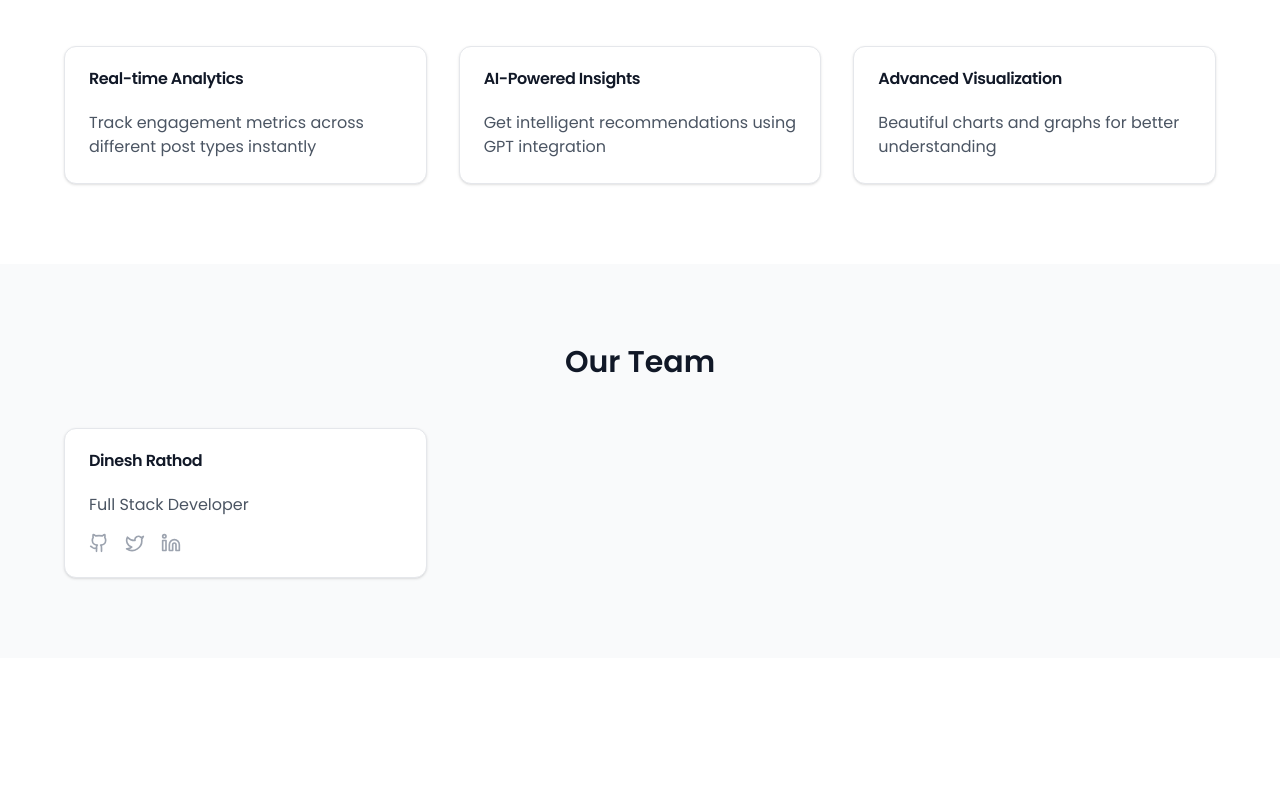
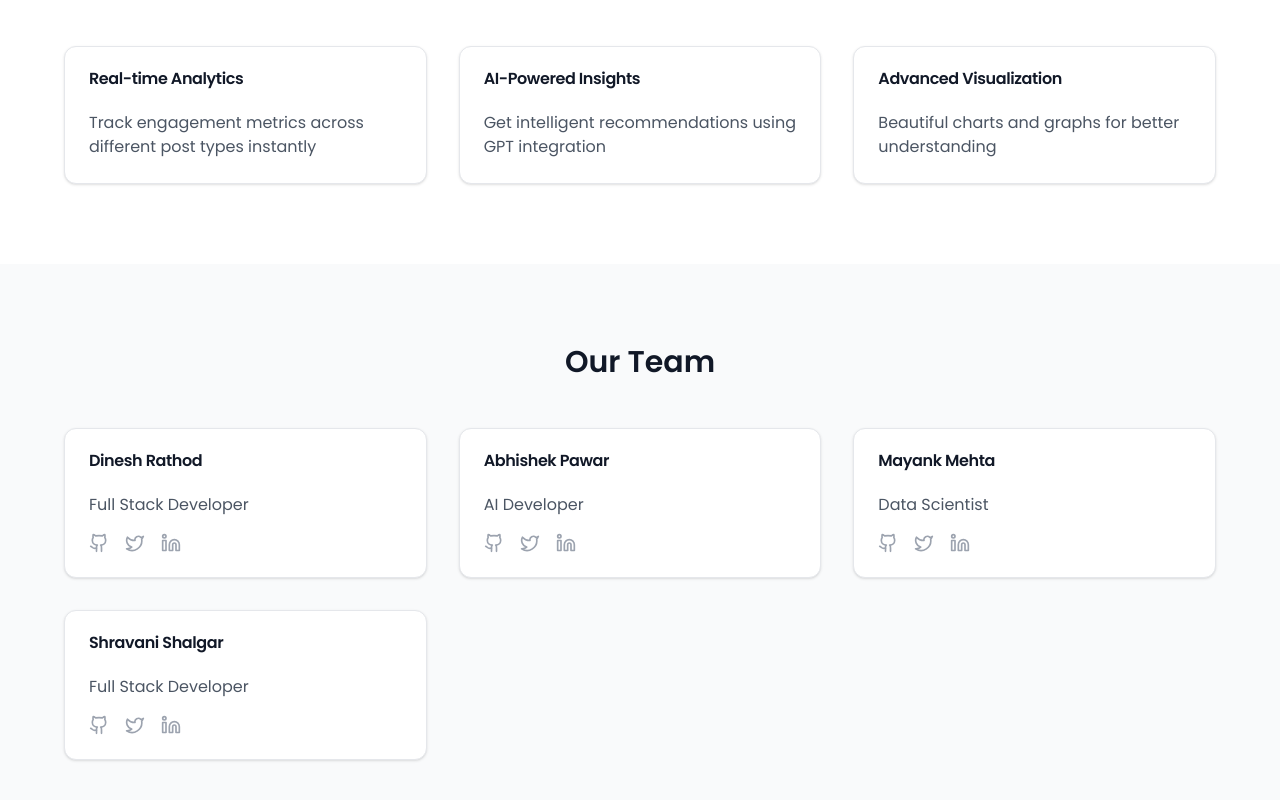
Before and after one commit to Abhishek-03113/EngageIQ, a Next.js app in the folder social_analysis/: page / in a window 1280 px wide. Shown: the part 1066-1866 px from the top of the page. Before the commit the page ends 1724 px from the top, so only its background shows below. Built offline with nearby package versions, Linux system fonts and the light colour scheme.

Commit message:
added team members info"

```diff
--- a/social_analysis/components/Team.jsx
+++ b/social_analysis/components/Team.jsx
@@ -13,6 +13,26 @@ const Team = () => {
             twitter: "https://twitter.com/codewithdinesh",
             linkedin: "https://linkedin.com/in/dineshrathod03"
         },
+        {
+            name: "Abhishek Pawar",
+            role: "AI Developer",
+            github: "github.com/abhishek-03113",
+            twitter: "https://twitter.com/esc_abhishek",
+            linkedin: "https://www.linkedin.com/in/abhishekpawar3113/"
+        },
+        {
+            name: "Mayank Mehta",
+            role: "Data Scientist",
+            github: "https://github.com/mayankmehta8",
+            twitter: "mailto:mayank8802@gmail.com",
+            linkedin: "https://www.linkedin.com/in/mayank-mehta-123734229/"
+        },
+        {
+            name: "Shravani Shalgar",
+            role: "Full Stack Developer",
+            github: "github.com/",
+            twitter: "https://twitter.com/",
+        }
 
     ];
 
```
